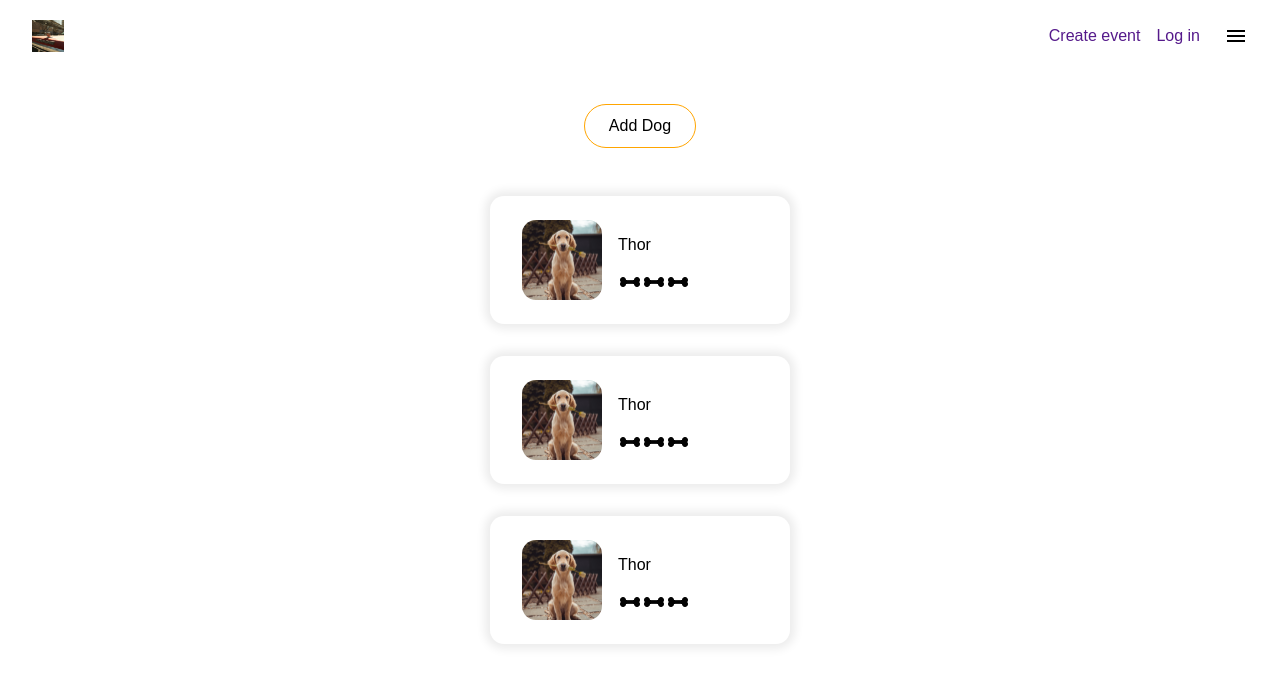
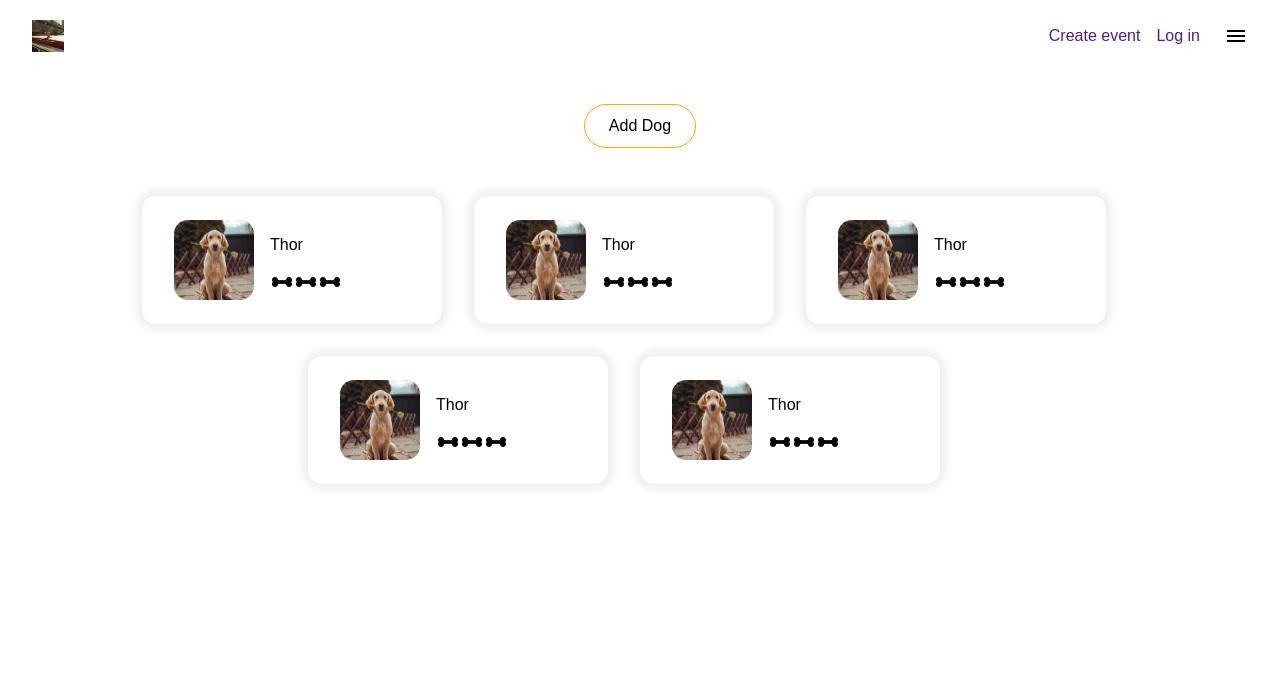
Before and after one commit to Joan-02/ejercicio-display-flex, a plain HTML site: page ejericicio-practicar-wirefreame-figma/index.html in a window 1280 px wide. Drawn offline with Linux system fonts and the light colour scheme.

Commit message:
wireframe select profile terminado

```diff
--- a/ejericicio-practicar-wirefreame-figma/index.html
+++ b/ejericicio-practicar-wirefreame-figma/index.html
@@ -53,6 +53,28 @@
                     </div>
                 </div>
             </div>
+            <div class="card display-flex">
+                <img class="dog-img__profile" src="images/dog-profile.jpg" alt="">
+                <div class="dog-info__card">
+                    <p class="dog-name__profile">Thor</p>
+                    <div class="display-flex">
+                        <img src="images/bone.png" alt="">
+                        <img src="images/bone.png" alt="">
+                        <img src="images/bone.png" alt="">
+                    </div>
+                </div>
+            </div>
+            <div class="card display-flex">
+                <img class="dog-img__profile" src="images/dog-profile.jpg" alt="">
+                <div class="dog-info__card">
+                    <p class="dog-name__profile">Thor</p>
+                    <div class="display-flex">
+                        <img src="images/bone.png" alt="">
+                        <img src="images/bone.png" alt="">
+                        <img src="images/bone.png" alt="">
+                    </div>
+                </div>
+            </div>
         </div>
     </main>
 </body>
--- a/ejericicio-practicar-wirefreame-figma/style.css
+++ b/ejericicio-practicar-wirefreame-figma/style.css
@@ -96,6 +96,14 @@ main {
 
 @media screen and (width >= 820px) {
 
+    .cards {
+        flex-direction: row;
+        flex-wrap: wrap;
+    }
 
+    .card {
+        margin-bottom: 2em;
+        margin-right: 2em;
+    }
 
 }
```
